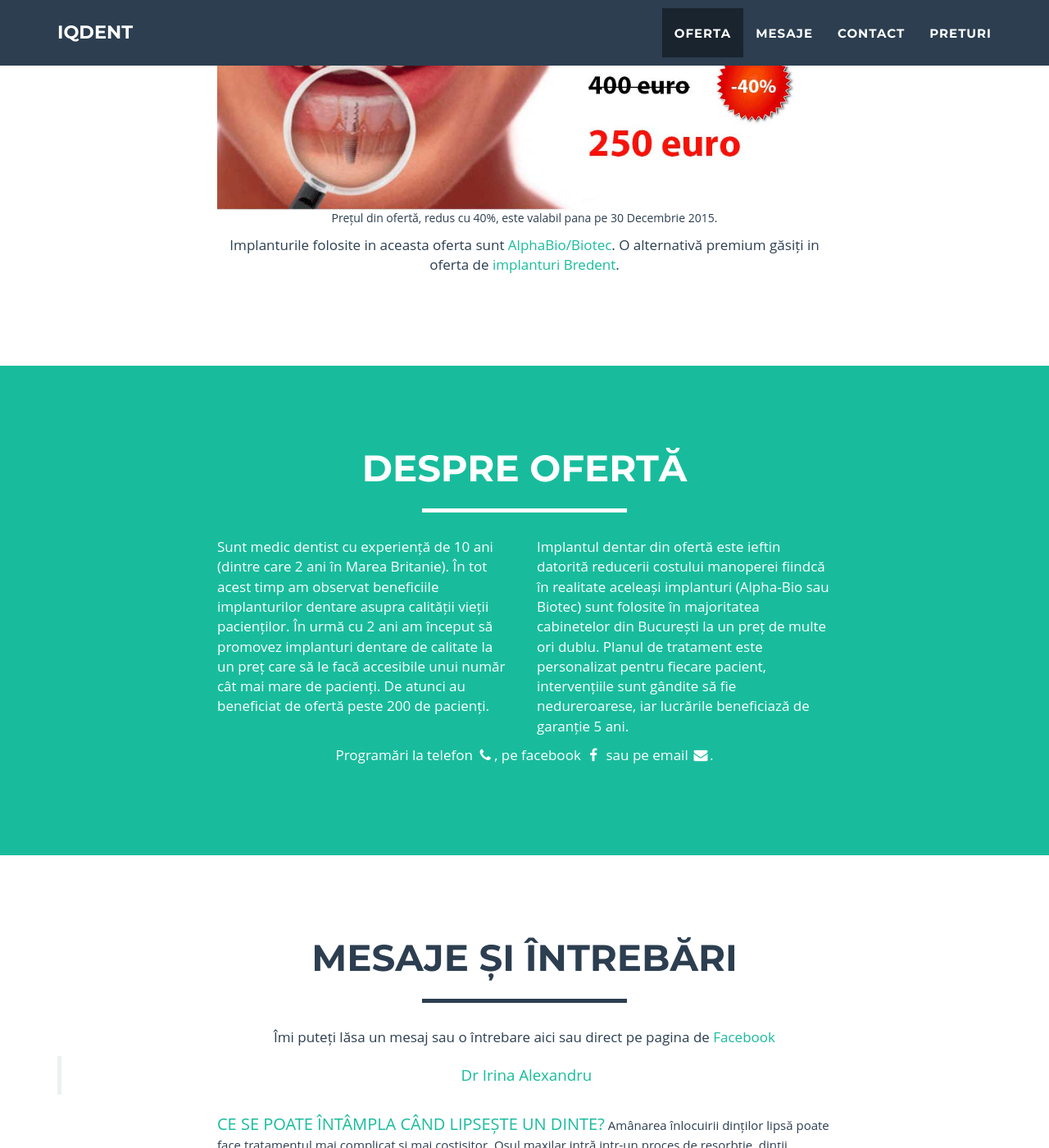
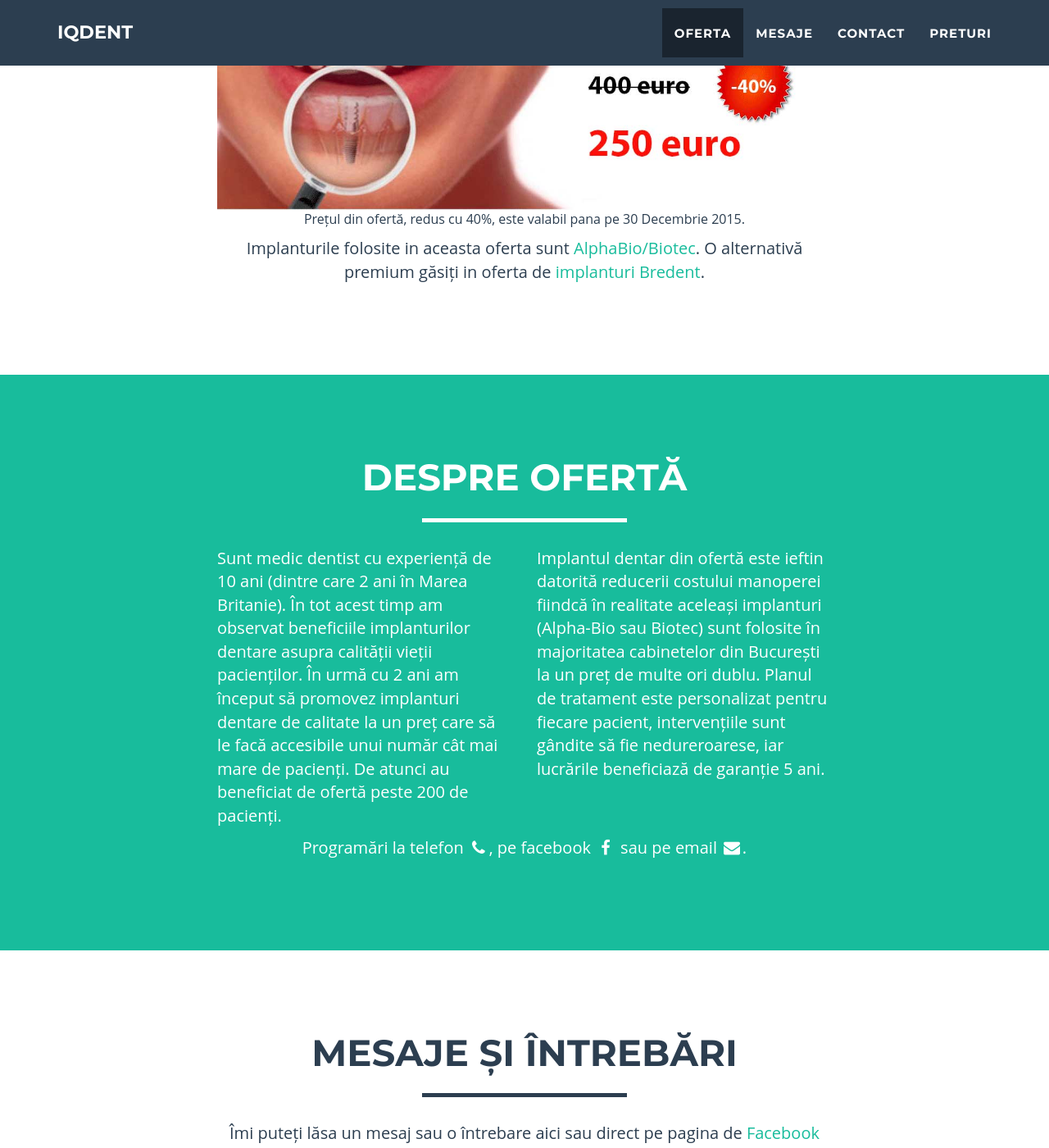
Before and after one commit to littledentgopo/offerdent, a Jekyll site: the page built from index.html, in a window 1280 px wide and 1400 px high, scrolled down 1195 px. Shown: the whole window at 82% size. Built offline with Jekyll 4.4.1, drawn with Linux system fonts in a browser that asks for light colours.

Commit message:
Update freelancer.css

```diff
--- a/_includes/css/freelancer.css
+++ b/_includes/css/freelancer.css
@@ -10,11 +10,11 @@ body {
 }
 
 p {
-    font-size: 17px;
+    font-size: 20px;
 }
 
 p.small {
-    font-size: 14px;
+    font-size: 16px;
 }
 
 a,
```
